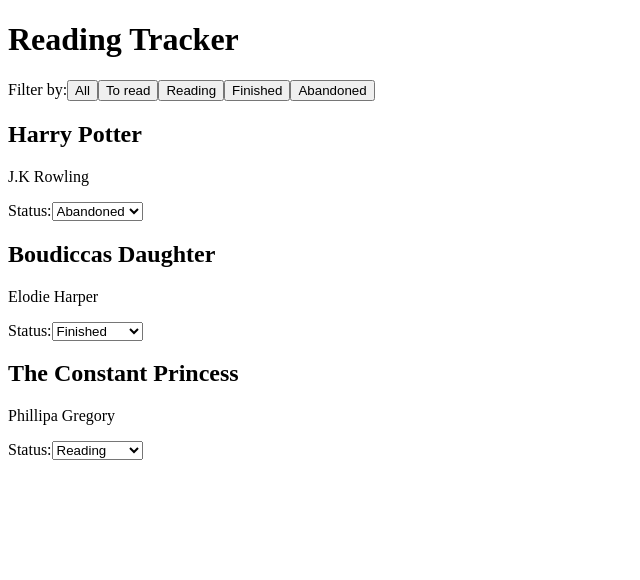
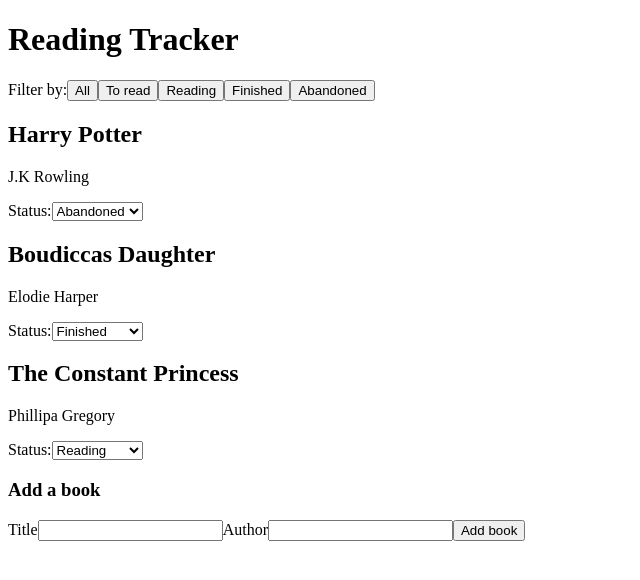
Before and after one commit to abichown/reading-tracker, a Next.js app: page / in a window 1280 px wide. Shown: the top 580 px of the page, without its empty margins (0-640 px from the left). Built offline with nearby package versions, Linux system fonts and the light colour scheme.

Commit message:
Create Add a book form

```diff
--- a/src/app/page.tsx
+++ b/src/app/page.tsx
@@ -1,8 +1,10 @@
 "use client";
 
+import { AddBookForm } from "@/components/add-book-form";
 import { BookList } from "@/components/book-list";
 import { FilterControls } from "@/components/filter-controls";
 import { Book } from "@/types/book";
+import { randomUUID } from "crypto";
 import { useState } from "react";
 
 const defaultBooks: Book[] = [
@@ -31,9 +33,16 @@
     newStatus: Book["status"];
 }
 
+interface onAddBookProps {
+    title: Book["title"];
+    author: Book["author"];
+}
+
 export default function Home() {
     const [books, setBooks] = useState(defaultBooks);
     const [filter, setFilter] = useState<"ALL" | Book["status"]>("ALL");
+
+    console.log(books);
 
     const onStatusChange = ({ bookId, newStatus }: onStatusChangeProps) => {
         const updatedBooks = books.map((book) => {
@@ -49,6 +58,18 @@
         return;
     };
 
+    const onAddBook = ({ title, author }: onAddBookProps) => {
+        setBooks([
+            ...books,
+            {
+                id: crypto.randomUUID(),
+                title,
+                author,
+                status: "TO_READ",
+            } as Book,
+        ]);
+    };
+
     const filterBooks = () => {
         if (filter === "ALL") return books;
         const filteredBooks = books.filter((book) => book.status === filter);
@@ -60,6 +81,7 @@
             <h1>Reading Tracker</h1>
             <FilterControls setFilter={setFilter} />
             <BookList books={filterBooks()} onStatusChange={onStatusChange} />
+            <AddBookForm onAddBook={onAddBook} />
         </main>
     );
 }
--- /dev/null
+++ b/src/components/add-book-form.tsx
@@ -0,0 +1,61 @@
+import { useState } from "react";
+
+interface AddBookFormProps {
+    onAddBook: ({ title, author }: { title: string; author: string }) => void;
+}
+
+const AddBookForm = ({ onAddBook }: AddBookFormProps) => {
+    const [errorMessage, setErrorMessage] = useState("");
+    const [title, setTitle] = useState("");
+    const [author, setAuthor] = useState("");
+
+    const handleSubmit = (event: React.FormEvent<HTMLFormElement>) => {
+        event.preventDefault();
+
+        if (!title) {
+            setErrorMessage("Title is required");
+            return;
+        }
+        if (!author) {
+            setErrorMessage("Author is required");
+            return;
+        }
+
+        onAddBook({ title, author });
+        setTitle("");
+        setAuthor("");
+        setErrorMessage("");
+    };
+
+    return (
+        <>
+            <h3>Add a book</h3>
+            <form onSubmit={handleSubmit}>
+                <label htmlFor="title">Title</label>
+                <input
+                    id="title"
+                    name="title"
+                    onChange={(event) => {
+                        setErrorMessage("");
+                        setTitle(event.target.value);
+                    }}
+                    value={title}
+                />
+                <label htmlFor="author">Author</label>
+                <input
+                    id="author"
+                    name="author"
+                    onChange={(event) => {
+                        setErrorMessage("");
+                        setAuthor(event.target.value);
+                    }}
+                    value={author}
+                />
+                <button type="submit">Add book</button>
+            </form>
+            {!!errorMessage && errorMessage}
+        </>
+    );
+};
+
+export { AddBookForm };
--- a/src/components/status-dropdown.tsx
+++ b/src/components/status-dropdown.tsx
@@ -19,8 +19,9 @@
     currentStatus,
     onStatusChange,
 }: StatusDropdownProps) => {
-    const onChange = (e: any) => {
-        const newStatus = e.target.value as Book["status"];
+    const onChange = (e: React.SyntheticEvent) => {
+        const target = e.target as HTMLSelectElement;
+        const newStatus = target.value as Book["status"];
         onStatusChange({ bookId, newStatus });
     };
 
```
